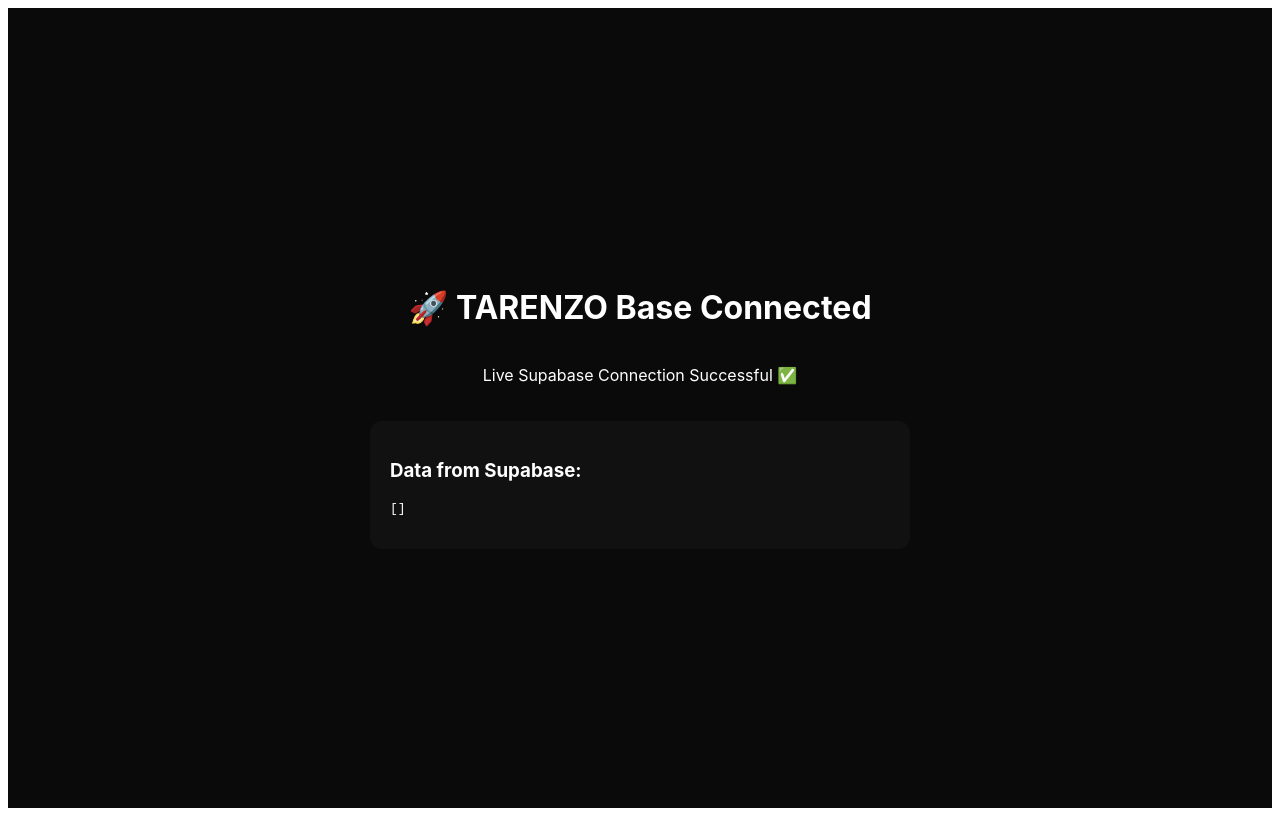
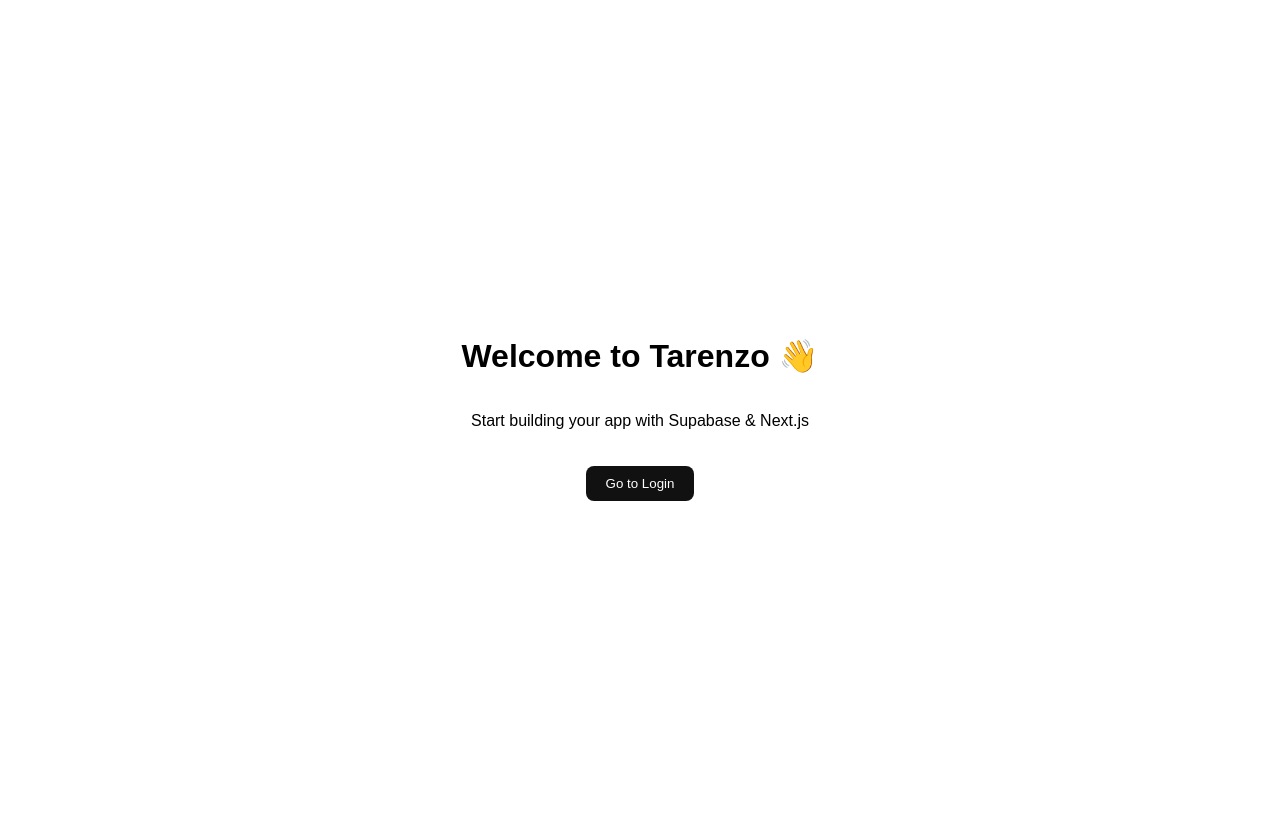
Before and after one commit to tarenzoco/base-nextjs, a Next.js app: page / in a window 1280 px wide. Built offline with nearby package versions, Linux system fonts and the light colour scheme; no server answers; the database is empty.

Commit message:
Update index.js

```diff
--- a/pages/index.js
+++ b/pages/index.js
@@ -1,43 +1,30 @@
-import { createClient } from '@supabase/supabase-js'
+import Link from "next/link";
 
-// Initialize Supabase Client (frontend safe)
-const supabaseUrl = process.env.NEXT_PUBLIC_SUPABASE_URL
-const supabaseAnonKey = process.env.NEXT_PUBLIC_SUPABASE_ANON_KEY
-const supabase = createClient(supabaseUrl, supabaseAnonKey)
-
-export default function Home({ data }) {
+export default function Home() {
   return (
     <div style={{
-      fontFamily: 'Inter, sans-serif',
-      display: 'flex',
-      flexDirection: 'column',
-      alignItems: 'center',
-      justifyContent: 'center',
-      height: '100vh',
-      background: '#0a0a0a',
-      color: '#fff'
+      display: "flex",
+      flexDirection: "column",
+      alignItems: "center",
+      justifyContent: "center",
+      height: "100vh",
+      fontFamily: "sans-serif"
     }}>
-      <h1>🚀 TARENZO Base Connected</h1>
-      <p>Live Supabase Connection Successful ✅</p>
-      <div style={{
-        background: '#111',
-        borderRadius: '12px',
-        padding: '20px',
-        marginTop: '20px',
-        width: '80%',
-        maxWidth: '500px',
-        textAlign: 'left',
-      }}>
-        <h3>Data from Supabase:</h3>
-        <pre>{JSON.stringify(data, null, 2)}</pre>
-      </div>
+      <h1>Welcome to Tarenzo 👋</h1>
+      <p>Start building your app with Supabase & Next.js</p>
+      <Link href="/login">
+        <button style={{
+          padding: "10px 20px",
+          borderRadius: "8px",
+          marginTop: "20px",
+          background: "#111",
+          color: "#fff",
+          border: "none",
+          cursor: "pointer"
+        }}>
+          Go to Login
+        </button>
+      </Link>
     </div>
-  )
+  );
 }
-
-// Server-side fetch from Supabase
-export async function getServerSideProps() {
-  const { data, error } = await supabase.from('test_table').select('*')
-  if (error) console.error('Supabase Error:', error)
-  return { props: { data: data || [] } }
-}
```
